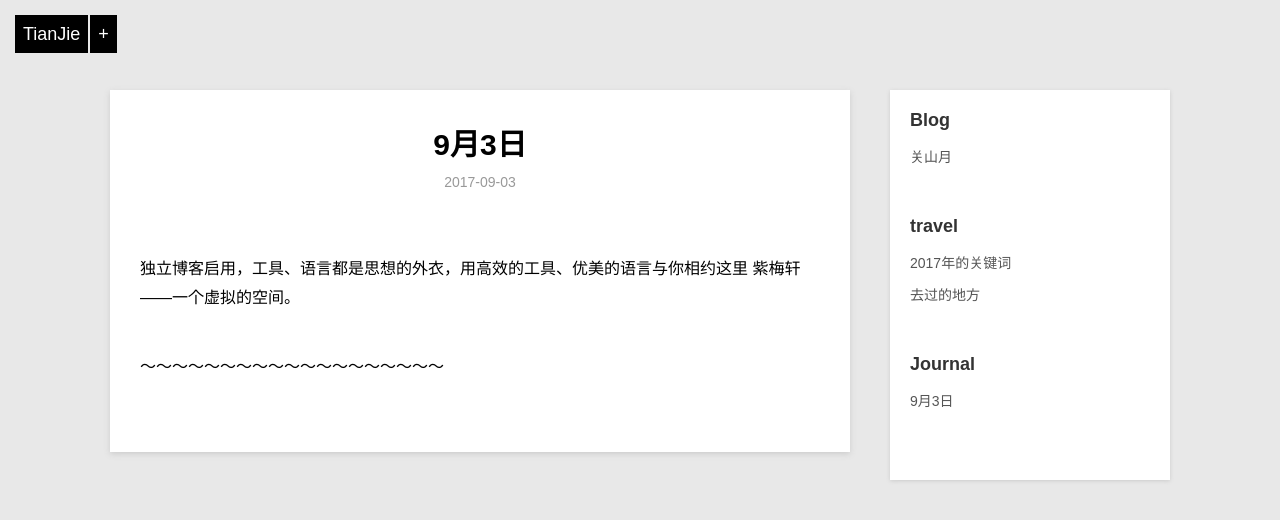
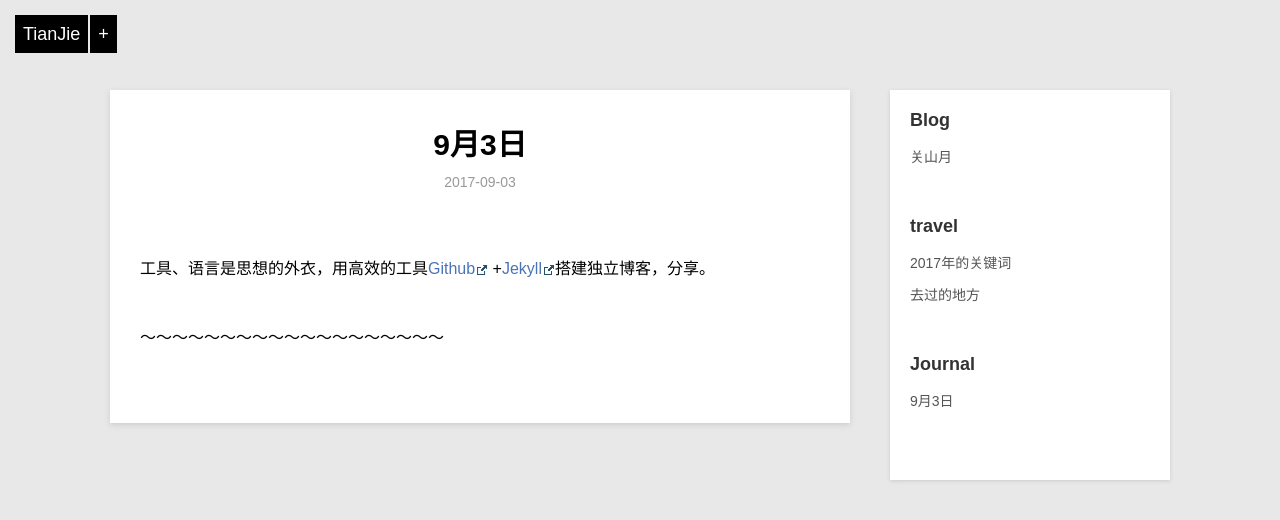
Before and after one commit to violettianjie/violettianjie.github.io, a Jekyll site: the page built from _posts/journal/2017-09-03-03sep.md, in a window 1280 px wide. Shown: the top 520 px of the page. Built offline with Jekyll 4.4.1, drawn with Linux system fonts in a browser that asks for light colours.

Commit message:
Update 2017-09-03-03sep.md

```diff
--- a/_posts/journal/2017-09-03-03sep.md
+++ b/_posts/journal/2017-09-03-03sep.md
@@ -5,7 +5,7 @@ category: journal
 description: 独立博客
 ---
 
-独立博客启用，工具、语言都是思想的外衣，用高效的工具、优美的语言与你相约这里 紫梅轩——一个虚拟的空间。
+工具、语言是思想的外衣，用高效的工具[Github](https://github.com) +[Jekyll](http://jekyllrb.com)搭建独立博客，分享。
 
 
 ～～～～～～～～～～～～～～～～～～～
```
